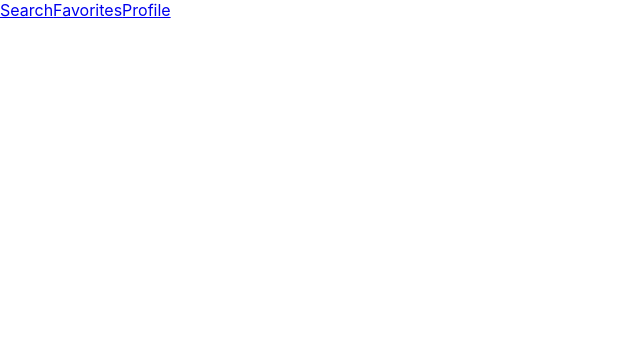
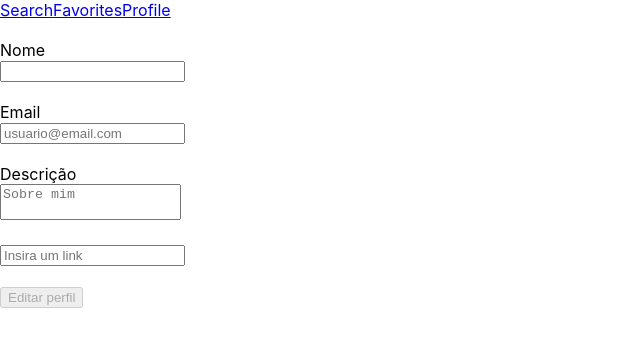
Before and after one commit to xmatheuspereira/TrybeTunes, a React (Create React App) app: page /profile/edit in a window 1280 px wide. Shown: the top 346 px of the page, without its empty margins (0-640 px from the left). Built offline with nearby package versions, Linux system fonts and the light colour scheme.

Commit message:
Requisito 14 OK

```diff
--- a/src/pages/ProfileEdit.jsx
+++ b/src/pages/ProfileEdit.jsx
@@ -1,11 +1,145 @@
-import React from 'react';
+import React, { Component } from 'react';
+import { Redirect } from 'react-router-dom';
 import Header from '../components/Header';
+import Loading from '../components/Loading';
+import { getUser, updateUser } from '../services/userAPI';
 
-class ProfileEdit extends React.Component {
+class ProfileEdit extends Component {
+  state = {
+    name: '',
+    email: '',
+    image: '',
+    description: '',
+    isLoading: false,
+    disabledButton: true,
+    redirect: false,
+  }
+
+  async componentDidMount() {
+    this.setState({ isLoading: true });
+    const { name, email, image, description } = await getUser();
+    this.setState({ name, email, image, description, isLoading: false },
+      this.validateButton);
+  }
+
+  userApi = async () => {
+    const {
+      name,
+      email,
+      image,
+      description,
+    } = this.state;
+    this.setState({ redirect: true });
+    await updateUser(
+      {
+        name,
+        email,
+        image,
+        description,
+      },
+    );
+  }
+
+  handleInputChange = ({ target: { name, value } }) => {
+    this.setState({
+      [name]: value,
+    }, this.validateButton);
+  }
+
+  validateButton = () => {
+    const {
+      name,
+      email,
+      image,
+      description,
+    } = this.state;
+
+    if (!name || !email || !image || !description) {
+      this.setState({ disabledButton: true });
+    } else {
+      this.setState({ disabledButton: false });
+    }
+  }
+
   render() {
+    const {
+      name,
+      email,
+      image,
+      description,
+      isLoading,
+      disabledButton,
+      redirect,
+    } = this.state;
+
     return (
       <div data-testid="page-profile-edit">
         <Header />
+        {
+          redirect && <Redirect to="/profile" />
+        }
+        {
+          isLoading ? <Loading /> : (
+            <form>
+              <br />
+              Nome
+              <br />
+              <input
+                name="name"
+                type="text"
+                data-testid="edit-input-name"
+                value={ name }
+                onChange={ this.handleInputChange }
+              />
+              <br />
+              <br />
+              Email
+              <br />
+              <input
+                name="email"
+                type="email"
+                data-testid="edit-input-email"
+                value={ email }
+                onChange={ this.handleInputChange }
+                placeholder="usuario@email.com"
+              />
+              <br />
+              <br />
+              Descrição
+              <br />
+              <textarea
+                name="description"
+                type="text"
+                data-testid="edit-input-description"
+                value={ description }
+                onChange={ this.handleInputChange }
+                placeholder="Sobre mim"
+                style={ { resize: 'none' } }
+              />
+              <br />
+              <br />
+              <input
+                name="image"
+                type="text"
+                data-testid="edit-input-image"
+                value={ image }
+                onChange={ this.handleInputChange }
+                placeholder="Insira um link"
+              />
+              <br />
+              <br />
+              <button
+                type="button"
+                data-testid="edit-button-save"
+                disabled={ disabledButton }
+                onClick={ this.userApi }
+              >
+                Editar perfil
+              </button>
+
+            </form>
+          )
+        }
       </div>
     );
   }
```
